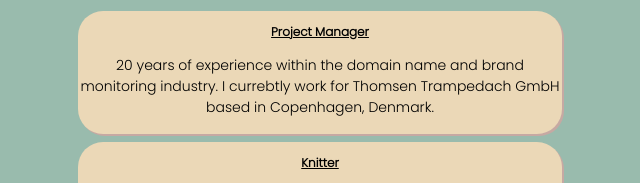
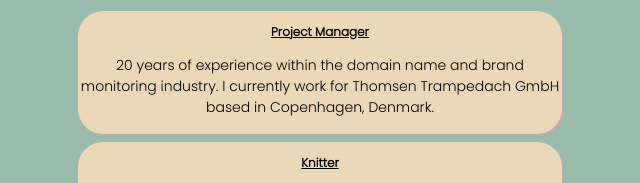
Before and after one commit to marymaia/gh-repo-view---web, a plain HTML site: page index.html in a window 1280 px wide. Shown: the part 212-395 px from the top of the page, 320-960 px from the left. Drawn offline with Linux system fonts and the light colour scheme.

Commit message:
Update index.html

```diff
--- a/index.html
+++ b/index.html
@@ -21,7 +21,7 @@
 <div class="container">
   <div class="card">
     <h2>Project Manager</h2>
-      <p>20 years of experience within the domain name and brand monitoring industry. I currebtly work for Thomsen Trampedach GmbH based in Copenhagen, Denmark.</p>
+      <p>20 years of experience within the domain name and brand monitoring industry. I currently work for Thomsen Trampedach GmbH based in Copenhagen, Denmark.</p>
   </div>
   <div class="card">
     <h2>Knitter</h2>
```
